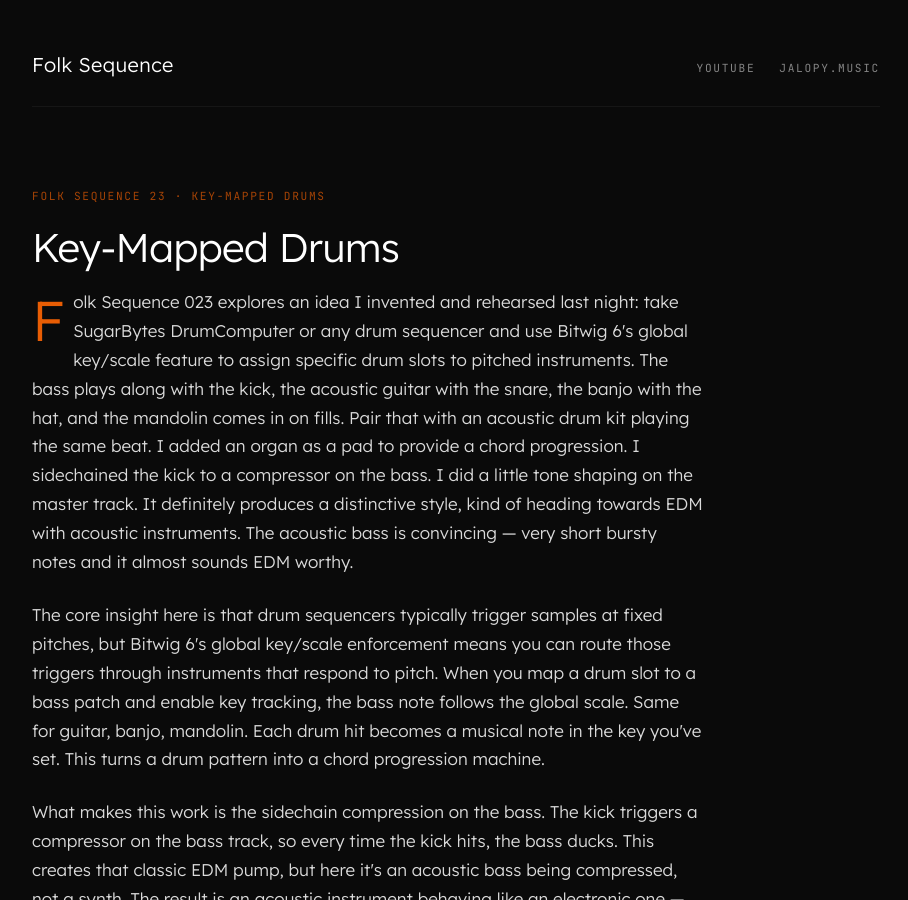
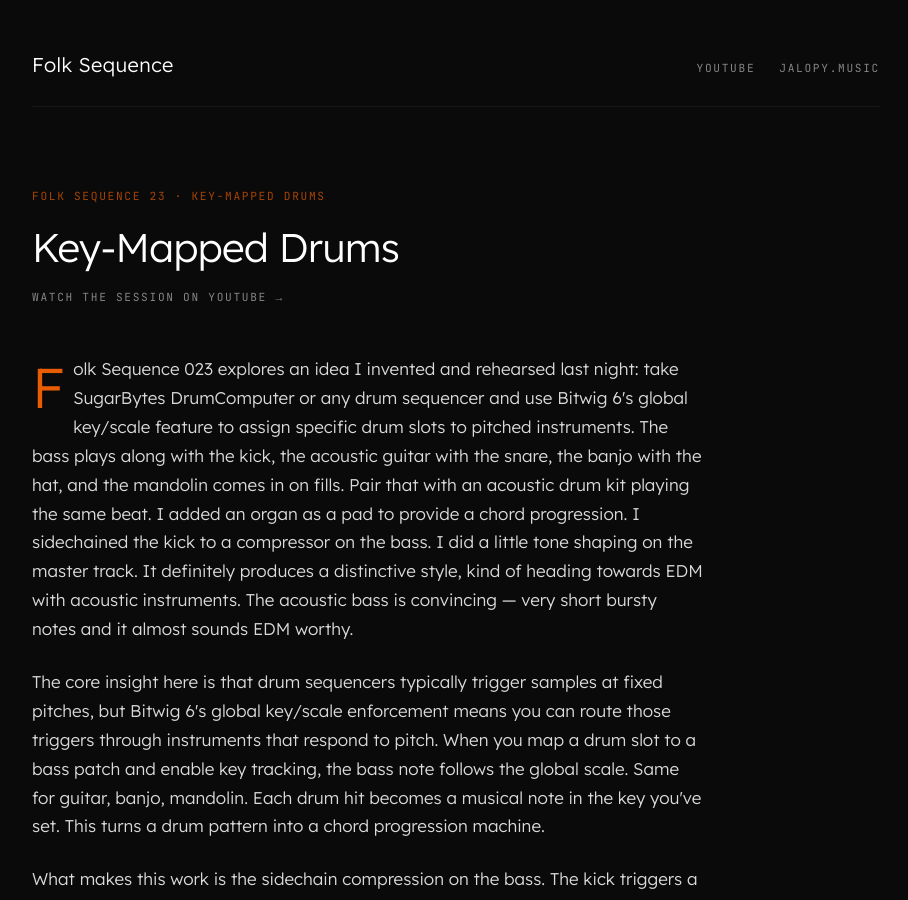
Before and after one commit to folk-sequence/folk-sequence.github.io, a Jekyll site: the page built from 23-key-mapped-drums.md, in a window 1280 px wide and 900 px high. Shown: the whole window, without its empty margins (184-1092 px from the left). Built offline with Jekyll 4.4.1, drawn with Linux system fonts in a browser that asks for light colours; part of the change alters nothing that is shown.

Commit message:
Add YouTube link to episode 023 essay

```diff
--- a/23-key-mapped-drums.md
+++ b/23-key-mapped-drums.md
@@ -4,6 +4,7 @@ title: "Key-Mapped Drums"
 episode: "23"
 topic: "Key-mapped drums"
 description: "Key-Mapped Drums — companion essay for Folk Sequence 23"
+youtube: "https://youtu.be/wf_XI60fFFk"
 ---
 
 Folk Sequence 023 explores an idea I invented and rehearsed last night: take SugarBytes DrumComputer or any drum sequencer and use Bitwig 6's global key/scale feature to assign specific drum slots to pitched instruments. The bass plays along with the kick, the acoustic guitar with the snare, the banjo with the hat, and the mandolin comes in on fills. Pair that with an acoustic drum kit playing the same beat. I added an organ as a pad to provide a chord progression. I sidechained the kick to a compressor on the bass. I did a little tone shaping on the master track. It definitely produces a distinctive style, kind of heading towards EDM with acoustic instruments. The acoustic bass is convincing — very short bursty notes and it almost sounds EDM worthy.
```
